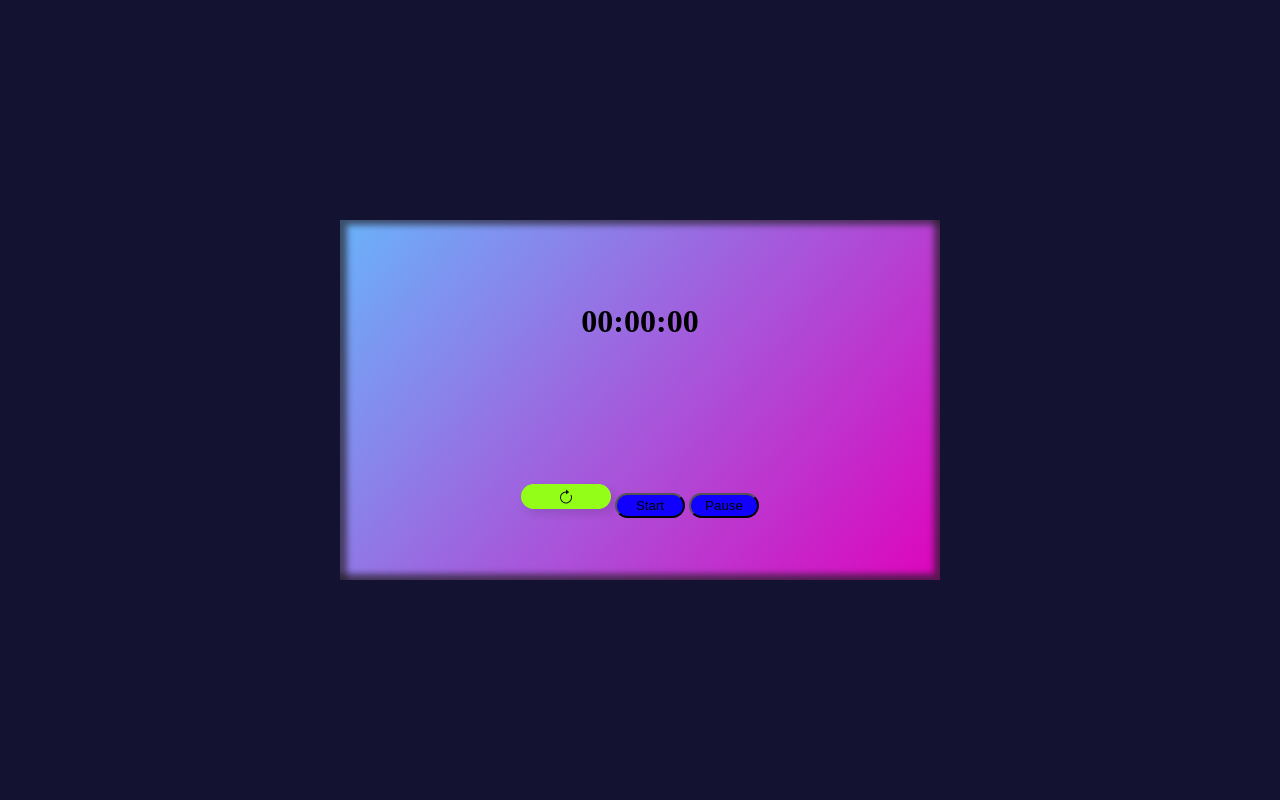
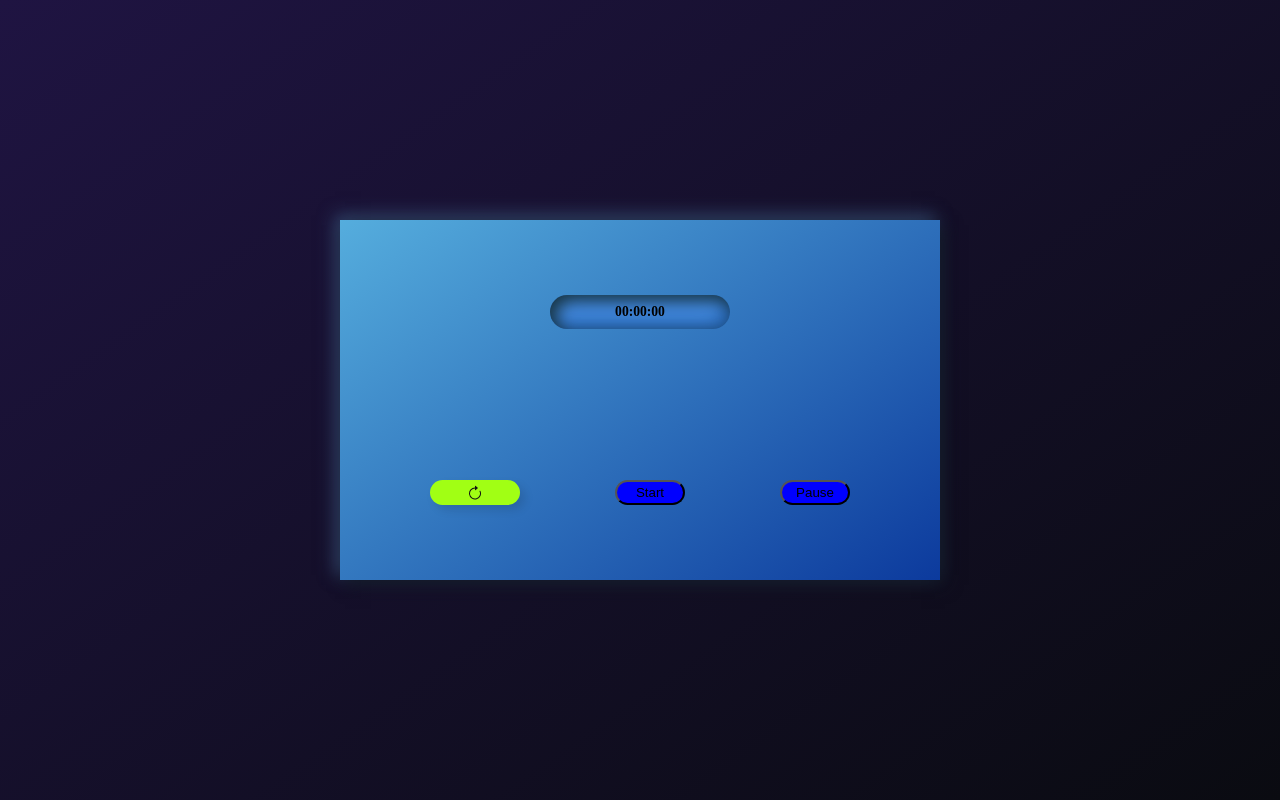
Before and after one commit to Jahid0924/stopwatch, a plain HTML site: page index.html in a window 1280 px wide. Drawn offline with Linux system fonts and the light colour scheme.

```diff
--- a/style.css
+++ b/style.css
@@ -6,7 +6,7 @@ body{
     position: absolute;
     height: 100%;
     width: 100%;
-   background-color: rgb(19, 18, 48);
+   background: linear-gradient(145deg, #1f1442, #0a0b11);
    display: flex;
    justify-content: center;
    align-items: center;
@@ -14,11 +14,12 @@ body{
 .container{
     height: 45vmin;
   width: 75vmin;
-  background: linear-gradient(130deg, #64b5f6, #f403e0dc);
+  background: linear-gradient(145deg, #55addd, #0c3a9d);
+box-shadow:  5px 5px 16px #111724,
+             -5px -5px 16px #33476e;
   display: flex;
-  box-shadow: inset 7px 5px 6px 0px rgb(36 30 39 / 67%),
-    inset -6px -6px 6px 0px rgb(36 30 39 / 71%);
-  filter: hue-rotate(4deg);
+
+
   flex-direction: column;
   align-items: center;
   justify-content: space-around;
@@ -28,6 +29,22 @@ button{
     width: 70px;
     border-radius: 14px;
     background-color: blue;
+}
+.buttons{
+  width: 70%;
+  display: flex;
+  justify-content: space-between;
+}
+.watchbox {
+  text-align: center;
+  width: 30%;
+  border-radius: 18px;
+background: #4187dc;
+box-shadow: inset 6px 6px 16px #193747,
+            inset -6px -6px 16px #235fa8;
+}
+h1{
+  font-size: 0.85rem;
 }
 
 
@@ -50,6 +67,7 @@ button{
     box-shadow: 5px 5px 10px rgba(0, 0, 0, 0.116);
     /* padding-left: 8px; */
     transition-duration: .5s;
+
   }
 
   .svgIcon {
```
